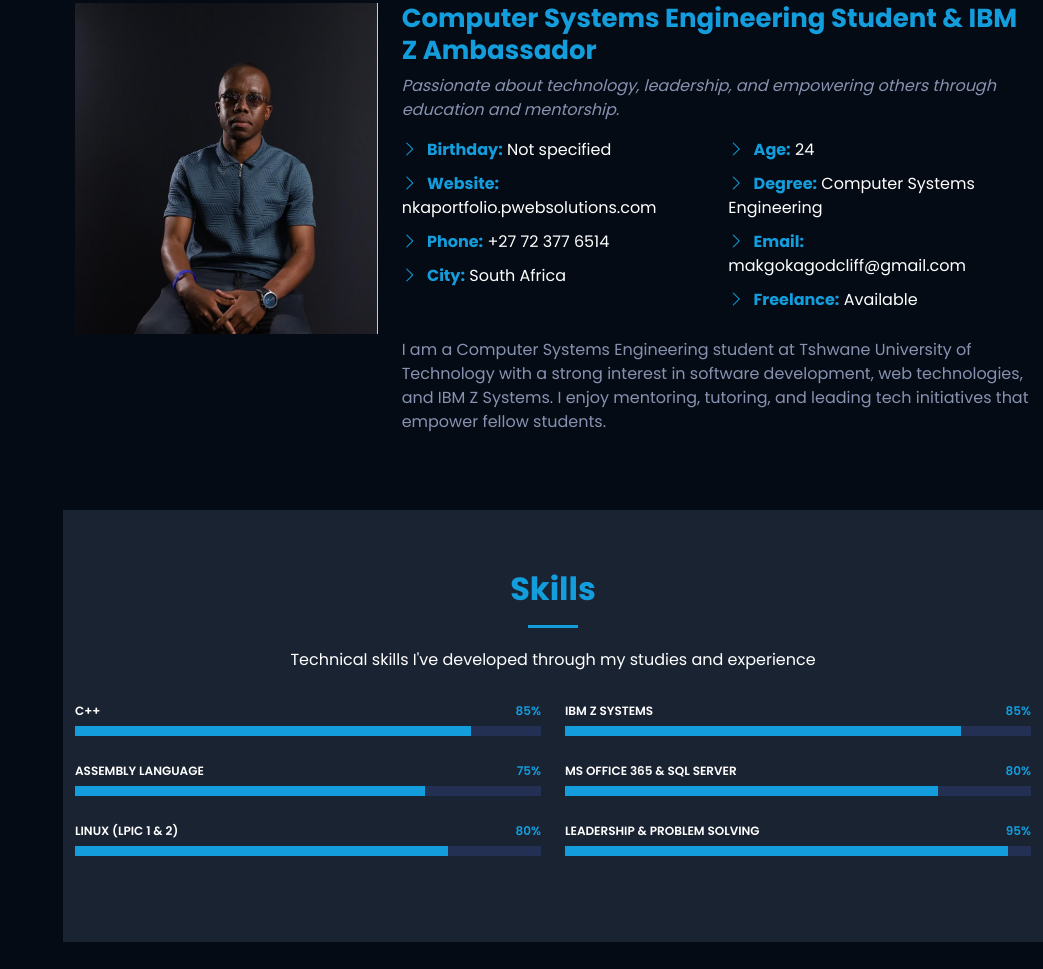
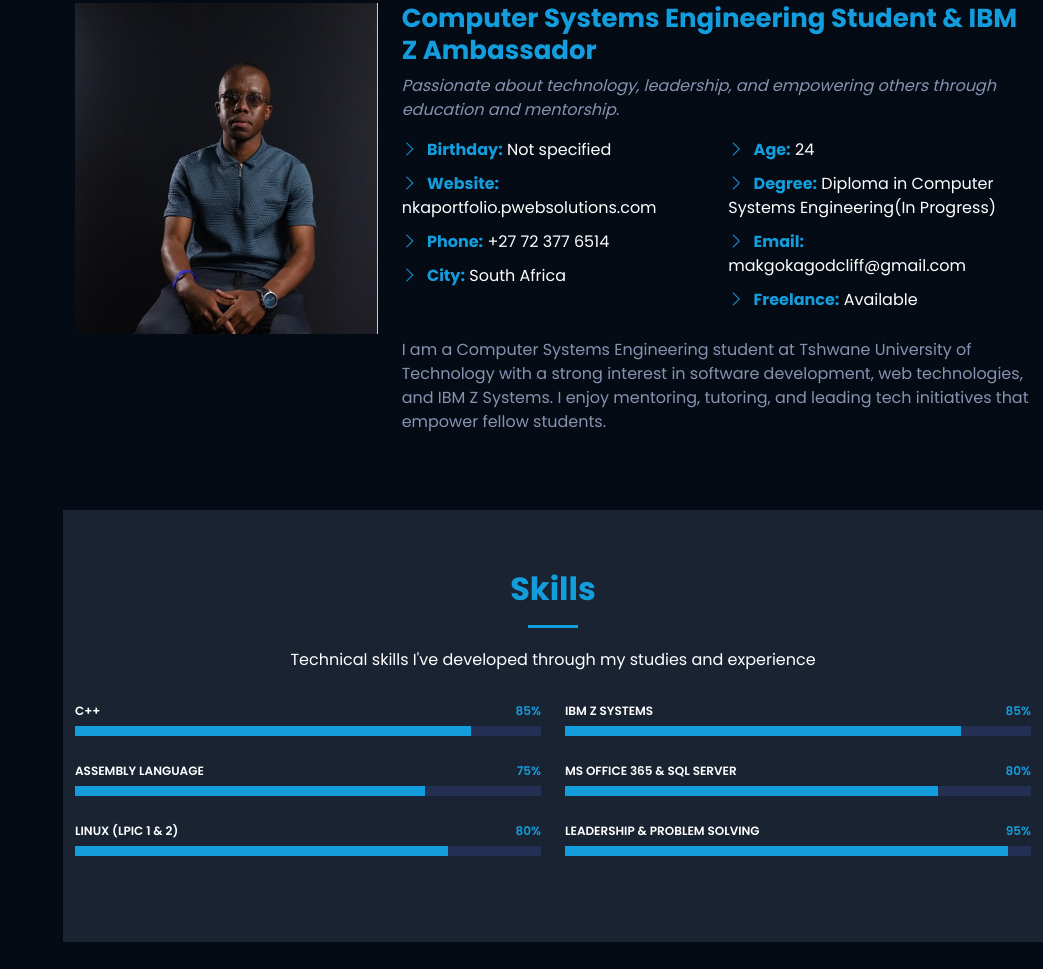
Before and after one commit to VhumbaniP/StudentPortfolio, a plain HTML site: page index.html in a window 1280 px wide. Shown: the part 989-1958 px from the top of the page, without its empty margins (237-1280 px from the left). Drawn offline with nearby package versions, Linux system fonts and the light colour scheme.

Commit message:
Update index.html

```diff
--- a/index.html
+++ b/index.html
@@ -553,7 +553,7 @@
               <div class="col-lg-6">
                 <ul>
                   <li><i class="bi bi-chevron-right"></i> <strong>Age:</strong> <span>24</span></li>
-                  <li><i class="bi bi-chevron-right"></i> <strong>Degree:</strong> <span>Computer Systems Engineering</span></li>
+                  <li><i class="bi bi-chevron-right"></i> <strong>Degree:</strong> <span>Diploma in Computer Systems Engineering(In Progress)</span></li>
                   <li><i class="bi bi-chevron-right"></i> <strong>Email:</strong> <span>makgokagodcliff@gmail.com</span></li>
                   <li><i class="bi bi-chevron-right"></i> <strong>Freelance:</strong> <span>Available</span></li>
                 </ul>
```
